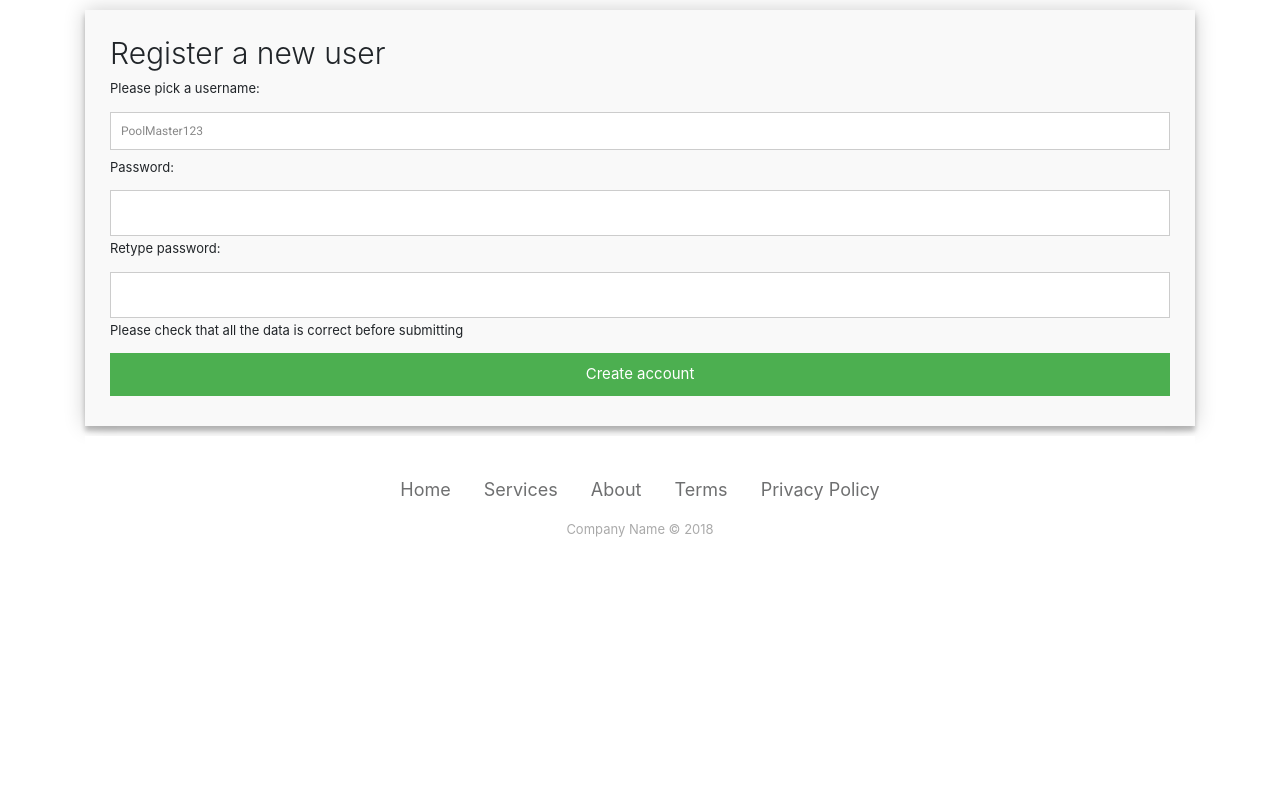
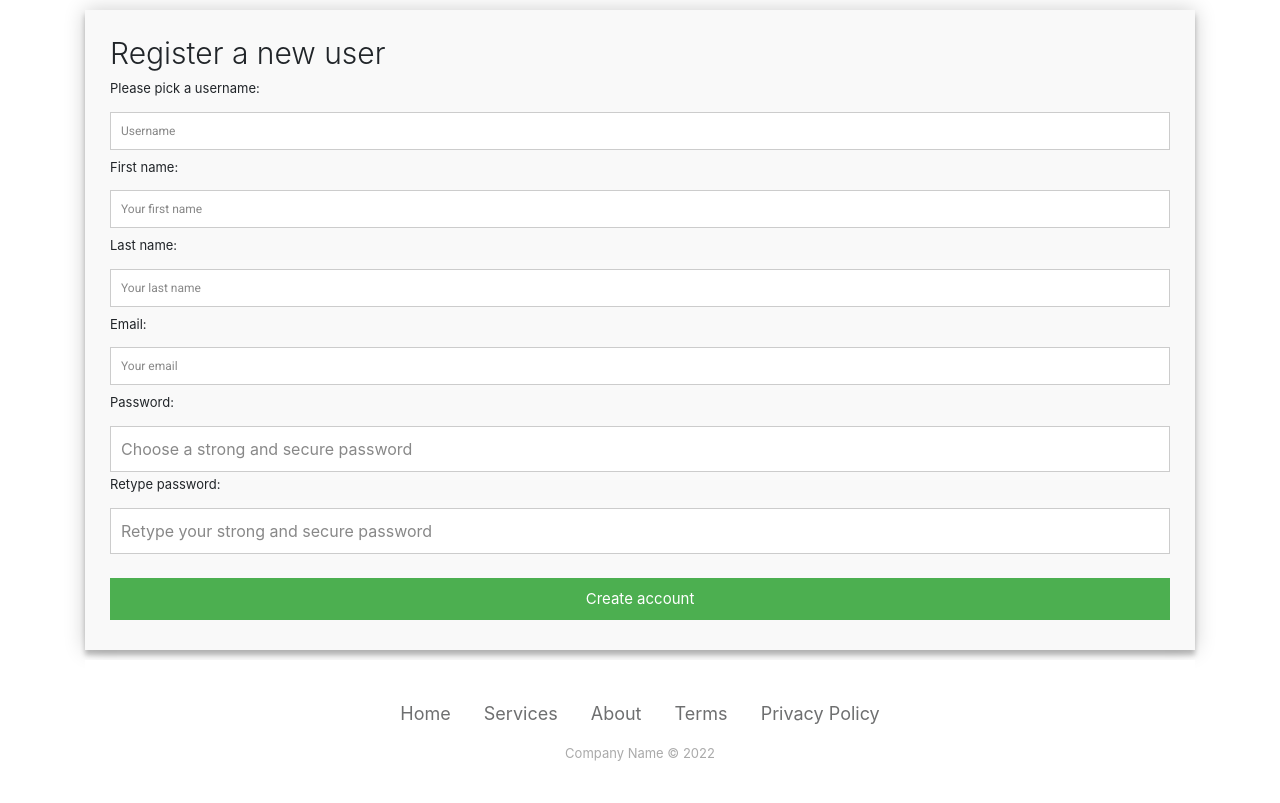
Before and after one commit to SanderBlom/PoolFrontend, a Node server app: page /register in a window 1280 px wide. Shown: the part 106-909 px from the top of the page. Before the commit the page ends 643 px from the top, so only its background shows below. Run offline with Node 20, Linux system fonts and the light colour scheme; some libraries are stand-ins or nearby versions.

Commit message:
Passport and seesions almost implemented for login

```diff
--- /dev/null
+++ b/dbConfig.js
@@ -0,0 +1,12 @@
+
+require("dotenv").config();
+
+const { Pool } = require("pg");
+
+const connectionString = `postgresql://${process.env.DB_USER}:${process.env.DB_PASSWORD}@${process.env.DB_HOST}:${process.env.DB_PORT}/${process.env.DB_DATABASE}`;
+
+const pool = new Pool({
+    connectionString: connectionString
+});
+
+module.exports = {pool}
--- /dev/null
+++ b/passport-cfg.js
@@ -0,0 +1,41 @@
+const LocalStrategy = require('passport-local').Strategy
+const bcrypt = require('bcrypt')
+
+
+
+function initialize(passport, getUserByUsername, getUserById){
+    const authenticateUser =  async (username, password, done) => {
+        const user = await getUserByUsername(username)
+        console.log(user)
+        if (user == null) {
+            console.log('No user found')
+            return done(null, false, {message: 'No user with that username'})
+        }
+
+        try{
+            console.log('passowrd: ' + password)
+            console.log('usr password' + user[0].password)
+            if (await bcrypt.compare(password, user.password)) {
+                return done(null, user)
+
+            } else {
+                console.log('Did not match')
+                return done(null, false, {message: 'Password did not match'})
+            }
+
+        } catch (error){
+            return done(error)
+
+        }
+
+    }
+
+    passport.use(new LocalStrategy({usernameField: 'username', passwordField: 'pwd' },
+    authenticateUser))
+    passport.serializeUser((user, done) => done(null, user.id))
+    passport.deserializeUser((id, done) => {
+        return done(null, getUserById(id))
+    })
+}
+
+module.exports = initialize
--- a/server.js
+++ b/server.js
@@ -1,27 +1,94 @@
 
 var express = require('express'); //Web server
 var session = require('express-session') //Used to keep track of sessions
-var flash = require('express-flash')//Used for flash messages
+var flash = require('express-flash');//Used for flash messages
+const { pool } = require('./dbConfig');
+const passport = require('passport') //Lib to keep track of logged in users
+require('dotenv').config(); //Used to store passwords. This should not be uploaded to github :)
 var app = express();
 const PORT = 3000 //Ports that the server will listen to.
 // Changing the view engine to ejs
 app.set('view engine', 'ejs');
 
-//Gives express access to views foler
+
+//Function to find username for passport
+async function Findusername(username) {
+
+    try {
+        let data = await pool.query(`SELECT username, password FROM users WHERE username = '${username}';`)
+        let result = []
+
+        var username = data.rows[0].username
+        var password = data.rows[0].password
+        result.push({"username": username, "password": password})
+
+        return result
+
+    } catch (error) {
+
+        console.log(error)
+
+    }
+
+
+
+}
+
+function FinduserId(pk) {
+
+    let result = pool.query(`SELECT pk FROM users WHERE pk = ${pk};`)
+    return result.rows[0].username
+
+
+}
+
+async function test(){
+    result = await Findusername('test')
+
+    console.log(result)
+}
+
+test()
+
+
+
+
+//Using passport to keep track of logged in users
+const initializePassport = require('./passport-cfg')
+
+initializePassport(
+    passport,
+    username => Findusername(username),
+    id => pkid = FinduserId(pk) === id
+
+) //Running the passport function from passport-cfg file
+
+//Dette er sikkert lite veldig lite sikker så her må vi mulig gjøre noe.
+
+
+const bcrypt = require('bcrypt'); //This is used to hash password and check hashes so we dont store the passwords in plain text
+
+//Gives express access to views folder
 app.use(express.static('views'));
 app.set("view engine", "ejs")
 app.use(express.urlencoded({ extended: false }))
 app.use(session({
-    secret: 'secret',
+    secret: process.env.SESSION_SECRET,
     resave: false,
     saveUninitialized: false,
-    cookie: { maxAge: 60000 }
+    //cookie: { maxAge: 60000 }
 }))
 
 app.use(flash()) //Used for flash messages
 
+app.use(passport.initialize())
+app.use(passport.session())
+
+
+
+
 //function to get the homepage
-app.get("/", function (req, res){
+app.get("/", function (req, res) {
     var APIstatus = false
     //Names of current players
     var player1Name = "Sander"
@@ -30,20 +97,97 @@ app.get("/", function (req, res){
     var player1Score = 2
     var player2Score = 4
 
-    res.render('index', {message: req.flash('message'), title: 'index', constatus: APIstatus,
-    player1Name, player2Name, player1Score, player2Score}) //Renderes the index websites and passes different variables and objects to use in frontend
+    res.render('index', {
+        message: req.flash('message'), title: 'index', constatus: APIstatus,
+        player1Name, player2Name, player1Score, player2Score
+    }) //Renderes the index websites and passes different variables and objects to use in frontend
 })
 
 //function to get the register page
-app.get("/register", function (req, res){
+app.get("/register", function (req, res) {
 
-    res.render('register', {message: req.flash('message'), title: 'register'}) //Renders the register websites and passes different variables for flash message and title for navbar
+    res.render('register', { message: req.flash('message'), title: 'register' }) //Renders the register websites and passes different variables for flash message and title for navbar
+})
+
+
+app.post("/register", async function (req, res) {
+    let { username, firstname, lastname, email, pwd, repwd } = req.body
+    let usernameresponse //Respons from database checking the username. The .length parameter should be 0 if there are no other users with the same username.
+    let emailresponse //Same as the one above just with the email address
+
+    const queryUsername = `SELECT * FROM public.users WHERE username = '${username}';` //query to check if the username is in use.
+    const queryEmail = `SELECT * FROM public.users WHERE email = '${email}';` //query to check if email is in use.
+    //const adduserquery = `INSERT INTO public.users(username, firstname, lastname, email, password) VALUES ('${username}', '${firstname}', '${lastname}', '${email}', '${hashedPassword}');` //query to insert the new user
+
+    try {
+
+        emailresponse = await pool.query(queryEmail)
+        usernameresponse = await pool.query(queryUsername)
+
+    } catch (error) {
+
+        res.status(404, `Could not complete the database query. Error: ${error}`)
+    }
+
+
+
+
+    if ((usernameresponse.rows.length == 0) && (emailresponse.rows.length == 0)) {
+        //Both email and username is uniqe. Lets let the user create the account.
+
+        try {
+            const hashedPassword = await bcrypt.hash(pwd, 10)
+            await pool.query(`INSERT INTO public.users(username, firstname, lastname, email, password) VALUES ('${username}', '${firstname}', '${lastname}', '${email}', '${hashedPassword}');`)
+        }
+        catch (error) {
+            res.status(404, `Could not complete the database query. Error: ${error}`)
+        }
+        req.flash('messagesuccess', `You are now registered and can login!`)
+        res.redirect("login")
+
+    }
+
+    else if ((usernameresponse.rows.length != 0) || (emailresponse.rows.length != 0)) {
+        var emailerror = 'Looks like your email is already in use'
+        var usernameerror = 'Looks like your username is already in use'
+        var usernameandemailerror = 'Looks like both email and username is already in use'
+
+        if ((usernameresponse.rows.length != 0) && (emailresponse.rows.length != 0)) {
+            //This should be triggered if both username and email is already registerd
+            req.flash('message', usernameandemailerror)
+            res.redirect("register")
+        }
+
+        if (usernameresponse.rows.length > 0) {
+            req.flash('message', usernameerror)
+            res.redirect("register")
+        }
+
+        if (emailresponse.rows.length > 0) {
+            req.flash('message', emailerror)
+            res.redirect("register")
+        }
+
+        else {
+            res.status(404, 'Not sure what you did here but something broke.')
+        }
+
+    }
+
+
 })
 //function to get the login page
-app.get("/login", function (req, res){
+app.get("/login", (req, res) => {
+    res.render("login", { message: req.flash('message'), messagesuccess: req.flash('messagesuccess'), title: 'register' })
+})
 
-    res.render('login', {message: req.flash('message'), title: 'login'}) //Renders the register websites and passes different variables for flash message and title for navbar
-})
+app.post("/login", passport.authenticate('local', {
+    successRedirect: '/',
+    failureRedirect: '/login',
+    failureFlash: true
+
+
+}))
 //-------------------------------------Start server-------------------------------------//
 //starts server on port 3000
 app.listen(PORT, () => {
--- a/views/partials/footer.ejs
+++ b/views/partials/footer.ejs
@@ -1,10 +1,7 @@
-<!DOCTYPE html>
-<html>
 
 <head>
     <meta charset="utf-8">
     <meta name="viewport" content="width=device-width, initial-scale=1.0">
-    <title>Untitled</title>
     <link rel="stylesheet" href="https://cdnjs.cloudflare.com/ajax/libs/twitter-bootstrap/4.1.3/css/bootstrap.min.css">
     <link rel="stylesheet" href="https://cdnjs.cloudflare.com/ajax/libs/ionicons/2.0.1/css/ionicons.min.css">
     <link rel="stylesheet" href="/css/footer.css">
@@ -20,13 +17,11 @@
                 <li class="list-inline-item"><a href="#">Terms</a></li>
                 <li class="list-inline-item"><a href="#">Privacy Policy</a></li>
             </ul>
-            <p class="copyright">Company Name © 2018</p>
+            <p class="copyright">Company Name © 2022</p>
         </footer>
     </div>
     <script src="https://cdnjs.cloudflare.com/ajax/libs/jquery/3.2.1/jquery.min.js"></script>
     <script src="https://cdnjs.cloudflare.com/ajax/libs/twitter-bootstrap/4.1.3/js/bootstrap.bundle.min.js"></script>
 </body>
 
-</html>
-
 <!-- credit to https://epicbootstrap.com/snippets/footer-basic -->
--- a/views/register.ejs
+++ b/views/register.ejs
@@ -30,32 +30,68 @@
 							Please pick a username:
 						</h4>
 
-						<input type="text" id="username" name="username" placeholder="PoolMaster123" required />
+						<input type="text" id="username" name="username" placeholder="Username" required />
+					</div>
+					<div>
+						<h4 for="FirstName">
+							First name:
+						</h4>
+						<input type="text" id="firstname" name="firstname" placeholder="Your first name"required />
+					</div>
+					<div>
+						<h4 for="LastName">
+							Last name:
+						</h4>
+						<input type="text" id="lastname" name="lastname" placeholder="Your last name"required />
+					</div>
+
+					<div>
+						<h4 for="Email">
+							Email:
+						</h4>
+						<input type="text" id="email" name="email" placeholder="Your email" required />
 					</div>
 
 					<div>
 						<h4 for="pwd">
 							Password:
 						</h4>
-						<input type="password" id="pwd" name="pwd" required />
+						<input type="password" id="pwd" name="pwd" placeholder="Choose a strong and secure password" required onkeyup='passwordchecker();' />
 					</div>
 					<div>
 						<h4 for="repwd">
 							Retype password:
 						</h4>
-						<input type="password" id="repwd" name="repwd" required />
-					</div>
+						<input type="password" id="repwd" name="repwd" placeholder="Retype your strong and secure password" onkeyup='passwordchecker();' required />
+						<div>
+							<lab name="pwdmessage" id="pwdmessage"></lab>
+						</div>
+					</div><br />
+
 
 					<div>
-						<h4>Please check that all the data is correct before submitting</h4>
-						<button name="submit" type="submit" id="boxed-submit" data-submit="...Sending">Create
-							account</button>
+						<button name="submit" type="submit" id="boxed-submit" data-submit="...Sending">Create account</button>
 					</div>
 		</form>
 		<div>
 			<!-- Henter fram footer fra partials mappen -->
 			<%- include('partials/footer') %>
 		</div>
+		<!-- Check if both passwords match. -->
+		<script>
+
+				var passwordchecker = function () {
+			if (document.getElementById('pwd').value ==
+				document.getElementById('repwd').value) {
+					document.getElementById('pwdmessage').style.color = 'green';
+				document.getElementById('pwdmessage').innerHTML = 'Passwords are matching!';
+			} else {
+					document.getElementById('pwdmessage').style.color = 'red';
+				document.getElementById('pwdmessage').innerHTML = 'Passwords are not matching!';
+			}
+
+		}
+		</script>
 		<script src="/js/jquery.min.js"></script>
 		<script src="/js/bootstrap.min.js"></script>
 </body>
```
Also changed, not shown: package.json (+6 -1 lines), views/index.ejs (+51 -6 lines), views/login.ejs (+17 -6 lines), 2 other files.
